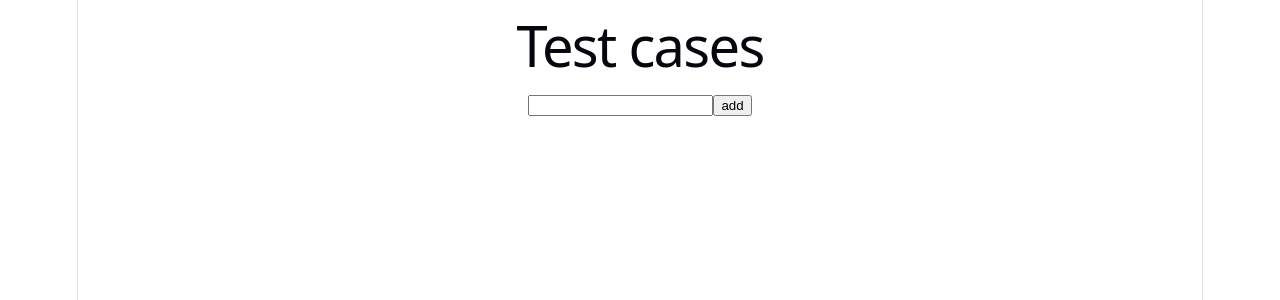
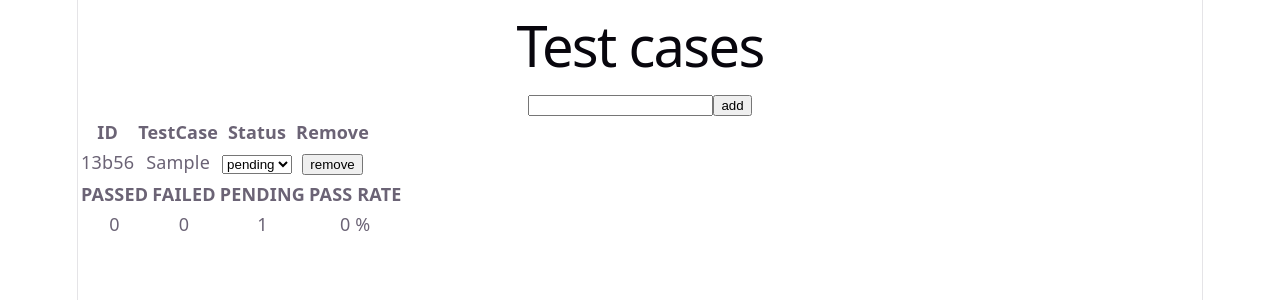
Before and after one commit to y-yuta-y/test-case-management, a React (Vite) app in the folder testcase-manage-vite/: page / in a window 1280 px wide. Both pictures are taken after typing "Sample" into the empty fields and a click on the button "add". Shown: the top 300 px of the page. Built offline with nearby package versions, Linux system fonts and the light colour scheme.

Commit message:
add test case list and some functions, details are below
- add function to adapt to status change
- add remove button & implement its function
- add summary table

```diff
--- a/testcase-manage-vite/src/App.tsx
+++ b/testcase-manage-vite/src/App.tsx
@@ -1,7 +1,7 @@
 import { useState } from 'react'
 import './App.css'
 
-import type { SubmitEvent } from 'react';
+import type { SubmitEvent, ChangeEvent} from 'react';
 type TestCase = {id: string, name: string, status: Stat};
 type Stat = 'passed' | 'failed' | 'pending';
 
@@ -11,9 +11,7 @@ function App() {
 
   function updateCases(e: SubmitEvent<HTMLFormElement>, c: string){
     e.preventDefault();
-    if(c.trim() === ''){
-      return;
-    }
+    if(c.trim() === ''){return;}
     const newCase: TestCase = {
       id: crypto.randomUUID(),
       name: c,
@@ -23,15 +21,86 @@ function App() {
     setCasename('');
   }
 
+  function updateStatus(e: ChangeEvent<HTMLSelectElement, HTMLSelectElement>, targetCase: TestCase){
+    setCases(prev => prev.map(prevCase => {
+      if(prevCase.id === targetCase.id){
+        return {...prevCase, status: e.target.value as Stat};
+      }
+      return prevCase;
+    }));
+  }
+
+  function removeCase(targetCase: TestCase){
+    const ok = confirm(`Are you sure you want to remove ${targetCase.name}?\n(id: ${targetCase.id})`);
+    if(!ok){return;}
+    setCases(prev => prev.filter(prevCase => prevCase.id !== targetCase.id))
+  }
+
+  function countCases(statStr: Stat){
+    return cases.filter(c => c.status === statStr).length;
+  }
+  const passedCount = countCases('passed');
+  const failedCount = countCases('failed')
+  const pendingCount = countCases('pending');
+
   return (
     <>
       <h1>Test cases</h1>
-      <div>
+      <div id='case-input'>
         <form onSubmit={e => updateCases(e, casename)}>
           <input value={casename} onChange={e => setCasename(e.target.value)}></input>
           <button>add</button>
         </form>
-
+      </div>
+      <div id='case-list'>
+        <table>
+          <thead>
+            <tr>
+              <th>ID</th>
+              <th>TestCase</th>
+              <th>Status</th>
+              <th>Remove</th>
+            </tr>
+          </thead>
+          <tbody>
+            {cases.map((c) =>
+            <tr key={c.id}>
+              <td>{c.id.slice(0,5)}</td>
+              <td>{c.name}</td>
+              <td>
+                <select value={c.status} onChange={e => updateStatus(e, c)}>
+                  <option value='passed'>passed</option>
+                  <option value='failed'>failed</option>
+                  <option value='pending'>pending</option>
+                </select>
+              </td>
+              <td>
+                <button onClick={() => removeCase(c)}>remove</button>
+              </td>
+            </tr>
+            )}
+          </tbody>
+        </table>
+      </div>
+      <div id='summary'>
+        <table>
+          <thead>
+            <tr>
+              <th>PASSED</th>
+              <th>FAILED</th>
+              <th>PENDING</th>
+              <th>PASS RATE</th>
+            </tr>
+          </thead>
+          <tbody>
+            <tr>
+              <td>{passedCount}</td>
+              <td>{failedCount}</td>
+              <td>{pendingCount}</td>
+              <td>{cases.length > 0 ? `${Math.round(passedCount / cases.length * 100)} %` : '-'}</td>
+            </tr>
+          </tbody>
+        </table>
       </div>
     </>
   )
```
